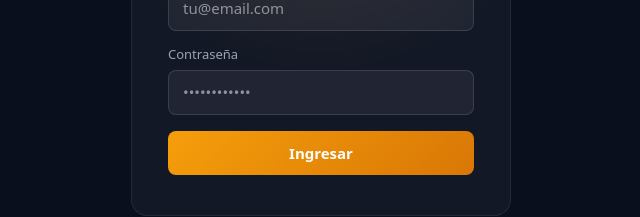
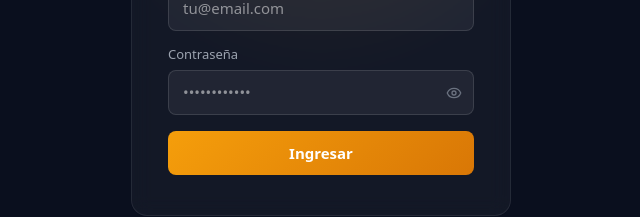
Before and after one commit to jlom2024/kostruye-, a Next.js app: page /admin/login in a window 1280 px wide. Shown: the part 411-628 px from the top of the page, without its empty margins (319-959 px from the left). Built offline with nearby package versions, Linux system fonts and the light colour scheme; no server answers.

Commit message:
feat: add password toggle to admin login

```diff
--- a/app/admin/login/page.tsx
+++ b/app/admin/login/page.tsx
@@ -1,6 +1,7 @@
 "use client";
 import { useState, useEffect } from "react";
 import { useRouter } from "next/navigation";
+import { Eye, EyeOff } from "lucide-react";
 
 export default function AdminLogin() {
   const router = useRouter();
@@ -9,6 +10,7 @@ export default function AdminLogin() {
   const [error, setError] = useState("");
   const [loading, setLoading] = useState(false);
   const [checking, setChecking] = useState(true);
+  const [showPass, setShowPass] = useState(false);
 
   useEffect(() => {
     fetch("/api/admin/auth")
@@ -70,14 +72,23 @@ export default function AdminLogin() {
           </div>
           <div style={{ marginBottom: 16 }}>
             <label style={{ color: "#9ca3af", fontSize: 13, display: "block", marginBottom: 6 }}>Contraseña</label>
+            <div style={{ position: "relative" }}>
               <input
-              type="password"
+                type={showPass ? "text" : "password"}
                 value={password}
                 onChange={(e) => setPassword(e.target.value)}
                 placeholder="••••••••••••"
                 required
-              style={inputStyle}
+                style={{ ...inputStyle, paddingRight: 40 }}
               />
+              <button
+                type="button"
+                onClick={() => setShowPass(!showPass)}
+                style={{ position: "absolute", right: 12, top: "50%", transform: "translateY(-50%)", background: "none", border: "none", cursor: "pointer", color: "#6b7280", display: "flex", alignItems: "center", padding: 0 }}
+              >
+                {showPass ? <EyeOff size={16} /> : <Eye size={16} />}
+              </button>
+            </div>
           </div>
 
           {error && <p style={{ color: "#f87171", fontSize: 13, marginBottom: 12 }}>{error}</p>}
```
Lines whose indentation alone changed are shown as unchanged.
